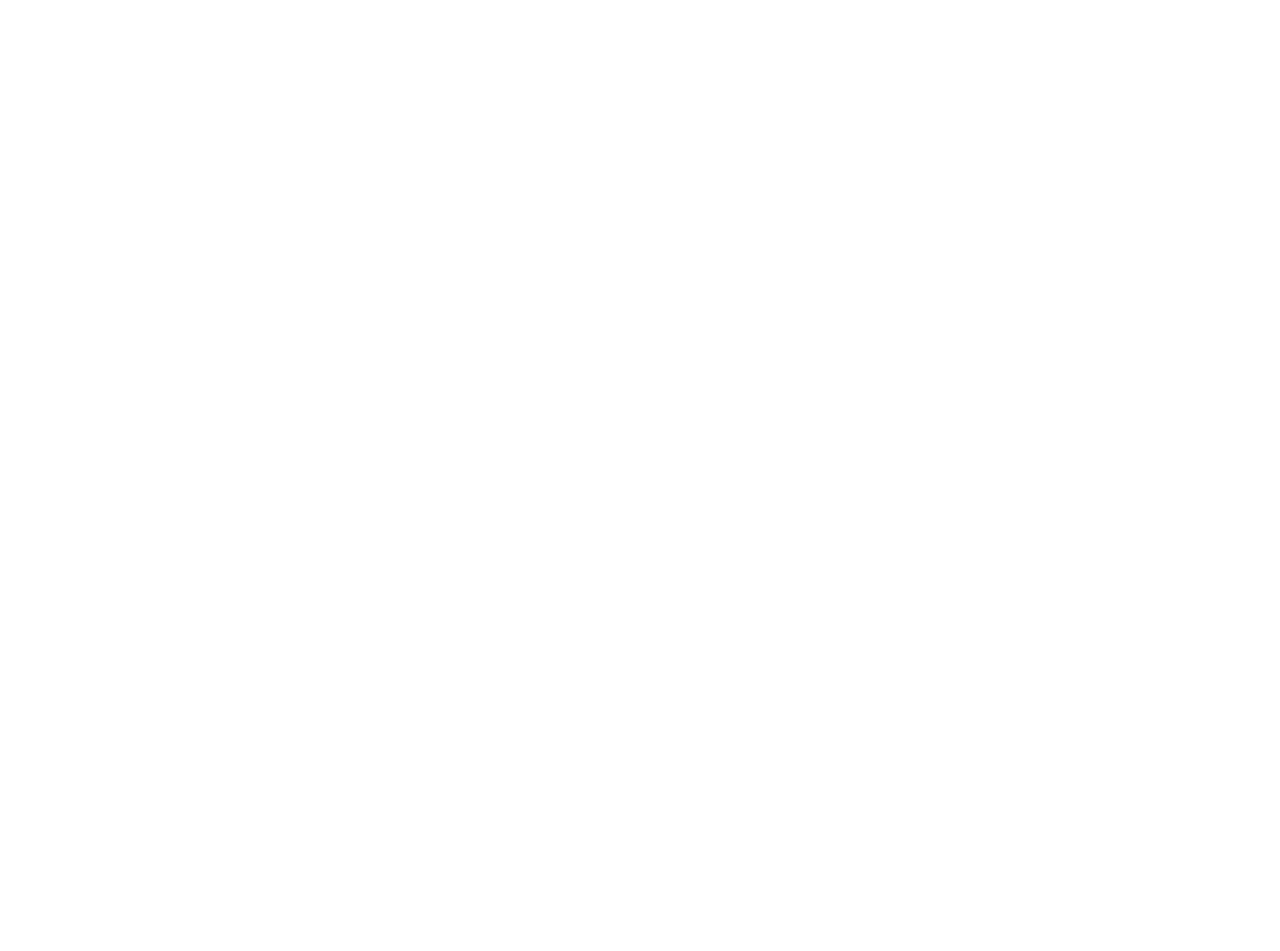
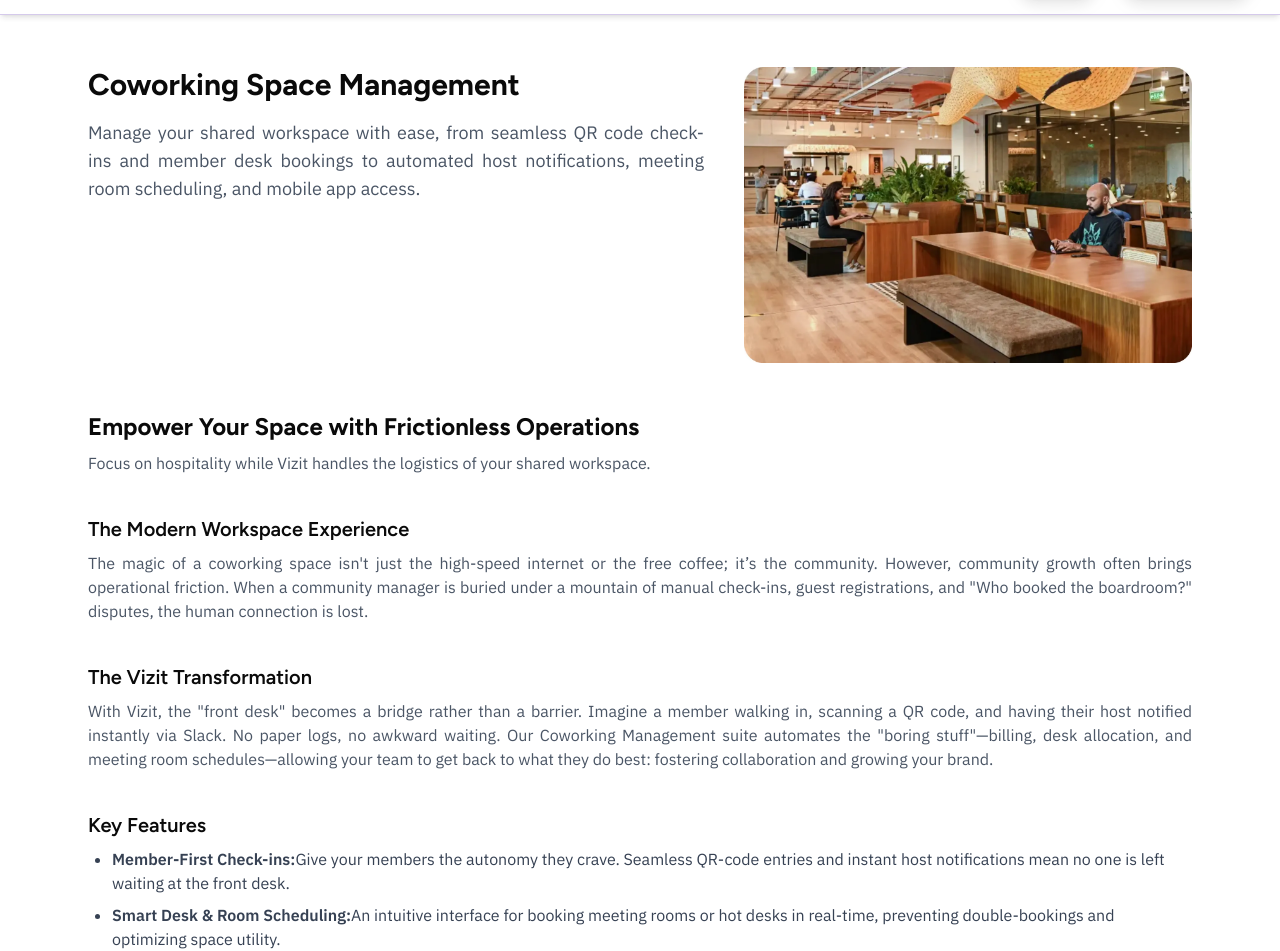
Before and after one commit to Anup-K29/Vizit-Page, a React (Vite) app: page /solutions/coworking-space-management in a window 1280 px wide. Before the commit this address had no page. Shown: the part 101-1052 px from the top of the page. Before the commit the page ends 800 px from the top, so only its background shows below. Built offline with nearby package versions, Linux system fonts and the light colour scheme.

Commit message:
Refactor code structure for improved readability and maintainability

```diff
--- /dev/null
+++ b/src/Components/SolutionDetails.jsx
@@ -0,0 +1,59 @@
+import React from "react";
+import { useParams } from "react-router-dom";
+import { solutionsData } from "../DataObjects/SolutionSection";
+
+export const SolutionDetails = () => {
+  const { slug } = useParams();
+
+  const solution = solutionsData.find((s) => s.slug === slug);
+  if (!solution) return <div className="p-10">Not found</div>;
+
+  return (
+    <section className="max-w-6xl mx-auto px-6 py-16">
+      <div className="flex flex-col lg:flex-row gap-10">
+        <div className="flex-1">
+          <h1 className="text-3xl font-bold mb-4">{solution.title}</h1>
+          <p className="text-gray-600 text-lg">{solution.description}</p>
+        </div>
+
+        <img
+          src={solution.image}
+          alt={solution.title}
+          className="w-full max-w-md rounded-xl object-contain"
+        />
+      </div>
+
+      {/* here later you can add the long content like in your screenshot */}
+      <div className="mt-12 space-y-10">
+        {/* Intro */}
+        <div>
+          <h2 className="text-2xl font-bold mb-2">
+            {solution.details.introHeading}
+          </h2>
+          <p className="text-gray-600">{solution.details.introSubtext}</p>
+        </div>
+
+        {/* Text sections */}
+        {solution.details.sections.map((sec, i) => (
+          <div key={i}>
+            <h3 className="text-xl font-semibold mb-2">{sec.heading}</h3>
+            <p className="text-gray-600">{sec.text}</p>
+          </div>
+        ))}
+
+        {/* Key features list */}
+        <div>
+          <h3 className="text-xl font-semibold mb-2">Key Features</h3>
+          <ul className="list-disc pl-6 space-y-2 text-gray-700">
+            {solution.details.features.map((item, i) => (
+              <li key={i}>
+                <span className="font-semibold">{item.title}:</span>
+                {item.desc}
+                </li>
+            ))}
+          </ul>
+        </div>
+      </div>
+    </section>
+  );
+};
--- a/src/Components/SolutionSection.jsx
+++ b/src/Components/SolutionSection.jsx
@@ -1,5 +1,6 @@
 // components/SolutionsSection.jsx
 import React from "react";
+import { Link } from "react-router-dom";
 import {solutionsData} from "../DataObjects/SolutionSection.js"
 
 const SolutionBlock = ({
@@ -8,6 +9,7 @@
   description,
   buttonText,
   image,
+  slug,
   reverse,
 }) => {
   return (
@@ -26,9 +28,12 @@
           {description}
         </p>
 
-        <button className="mt-6 rounded-lg bg-[white] px-6 py-3 text-md font-medium text-[#AA60C8] transition hover:text-[white] hover:bg-[#AA60C8] border border-[#AA60C8] cursor-pointer">
+        <Link
+        to={`/solutions/${slug}`}
+        target="_blank"
+        className="mt-6 rounded-lg bg-[white] px-6 py-3 text-md font-medium text-[#AA60C8] transition hover:text-[white] hover:bg-[#AA60C8] border border-[#AA60C8] cursor-pointer">
           {buttonText}
-        </button>
+        </Link>
       </div>
 
       {/* IMAGE */}
--- a/src/DataObjects/SolutionSection.js
+++ b/src/DataObjects/SolutionSection.js
@@ -3,45 +3,99 @@
 import IntelligentQueueFlowManagement from "../assets/images/SolutionPage/IntelligentQueueFlowManagement.webp";
 import SchoolCampusManagement from "../assets/images/SolutionPage/SchoolCampusManagement.webp";
 import HospitalClinicManagement from "../assets/images/SolutionPage/HospitalClinicManagement.webp";
+import HotelManagement from "../assets/images/SolutionPage/HotelManagement.webp";
 
 
 export const solutionsData = [
   {
     id: 1,
+    slug: "coworking-space-management",
     eyebrow: "All-in-One Coworking Software",
     title: "Coworking Space Management",
     description:
       "Manage your shared workspace with ease, from seamless QR code check-ins and member desk bookings to automated host notifications, meeting room scheduling, and mobile app access.",
-    buttonText: "Find out more",
+    buttonText: "Read More",
     image: CoworkingSpaceManagement,
+    details: {
+      introHeading: "Empower Your Space with Frictionless Operations",
+      introSubtext:
+        "Focus on hospitality while Vizit handles the logistics of your shared workspace.",
+
+      sections: [
+        {
+          heading: "The Modern Workspace Experience",
+          text: `The magic of a coworking space isn't just the high-speed internet or the free coffee; it’s the community. However, community growth often brings operational friction. When a community manager is buried under a mountain of manual check-ins, guest registrations, and "Who booked the boardroom?" disputes, the human connection is lost.`
+        },
+        {
+          heading: "The Vizit Transformation",
+          text: `With Vizit, the "front desk" becomes a bridge rather than a barrier. Imagine a member walking in, scanning a QR code, and having their host notified instantly via Slack. No paper logs, no awkward waiting. Our Coworking Management suite automates the "boring stuff"—billing, desk allocation, and meeting room schedules—allowing your team to get back to what they do best: fostering collaboration and growing your brand. `
+        }
+      ],
+
+      features: [
+        {
+          title: "Member-First Check-ins",
+          desc: "Give your members the autonomy they crave. Seamless QR-code entries and instant host notifications mean no one is left waiting at the front desk."
+        },
+        {
+          title: "Smart Desk & Room Scheduling",
+          desc: "An intuitive interface for booking meeting rooms or hot desks in real-time, preventing double-bookings and optimizing space utility."
+        },
+        {
+          title: "Integrated Billing & Analytics",
+          desc: "Automatically track space usage to simplify invoicing and gain insights into peak hours and popular amenities."
+        },
+        {
+          title: "Mobile App Access",
+          desc: "A white-labeled experience that puts your co-working community in the palm of your members' hands."
+        }
+
+      ]
+    }
   },
+
+
   {
     id: 2,
+    slug: "intelligent-queue-flow-management",
     eyebrow: "Smart Visitor Management System",
     title: "Intelligent Queue & Flow Management",
     description:
       "Eliminate lobby congestion with automated queuing. QR check-ins and real-time updates ensure a seamless, professional entry experience for both guests and staff.",
-    buttonText: "Find out more",
+    buttonText: "Read More",
     image: IntelligentQueueFlowManagement,
+
+
   },
   {
     id: 3,
+    slug: "school-campus-management",
     eyebrow: "All-in-One Education Software",
     title: "School & Campus Management",
     description:
       "Manage your educational institution with ease, from secure student pick-up verification and automated visitor watchlists to instant emergency roll call reporting, volunteer tracking, and mobile app access.",
-    buttonText: "Find out more",
+    buttonText: "Read More",
 
     image: SchoolCampusManagement,
   },
   {
-    id: 4,
+    id: 4, slug: "hospital-clinic-management",
     eyebrow: "All-in-One Healthcare Software",
     title: "Hospital & Clinic Management",
     description:
       "Manage every aspect of your medical facility with ease, from patient visitor tracking and digital health screenings to secure ward access control, real-time occupancy monitoring, and mobile app access.",
-    buttonText: "Find out more",
+    buttonText: "Read More",
 
     image: HospitalClinicManagement,
   },
+  {
+    id: 5, slug: "hotel-guest-management",
+    eyebrow: "All-in-One Hospitality Software",
+    title: "Hotel & Guest Management",
+    description:
+      "Streamline arrivals with digital registration, manage visitor access to amenities, provide instant staff notifications, and monitor lobby flow—all via a seamless mobile-integrated platform.",
+    buttonText: "Read More",
+
+    image: HotelManagement,
+  },
 ];
--- a/src/Routers/Routers.jsx
+++ b/src/Routers/Routers.jsx
@@ -5,6 +5,7 @@
 import RegistrationForm from "../Form/RegistrationForm.jsx";
 import { Features } from "@/Pages/Features";
 import { Solutions } from "@/Pages/Solutions";
+import {SolutionDetails} from "@/Components/SolutionDetails"
 
 
 
@@ -19,6 +20,7 @@
             <Route path="features" element={<Features/>}/>
             <Route path="solutions" element={<Solutions/>}/>
             <Route path="registration-form" element={<RegistrationForm/>}/>
+            <Route path ="solutions/:slug" element={<SolutionDetails/>}/>
           </Route>
 
         </Routes>
```
Also changed, not shown: src/assets/images/SolutionPage/HotelManagement.webp (added).
